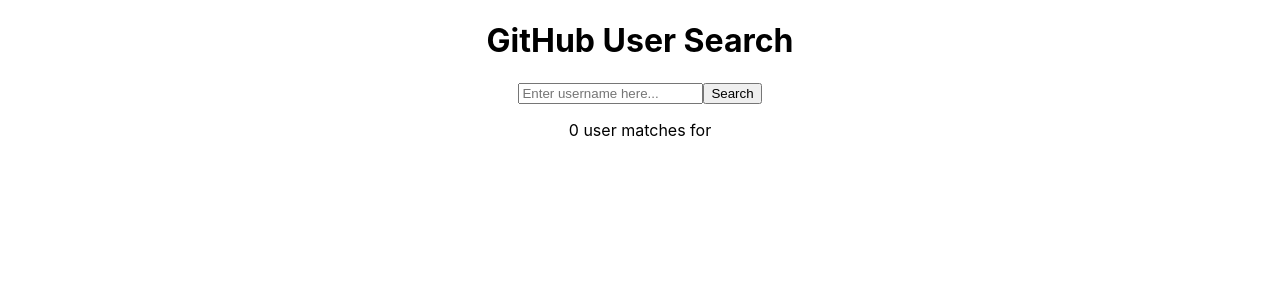
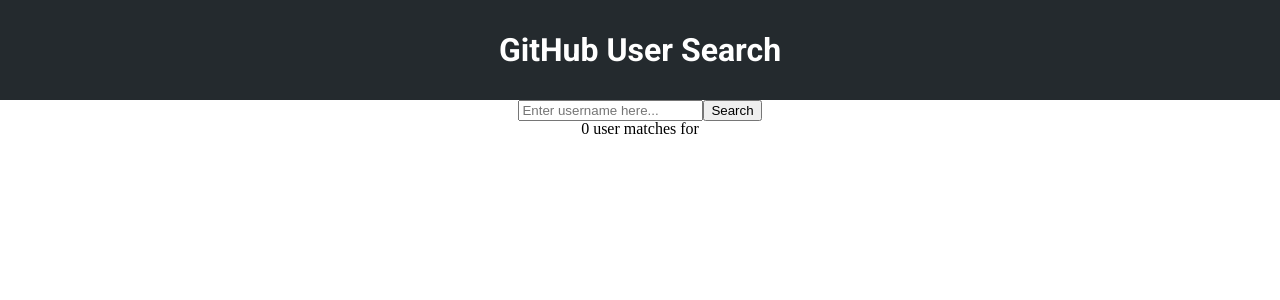
Before and after one commit to ericagirges/github-usersearch, a React (Create React App) app in the folder app/: page / in a window 1280 px wide. Shown: the top 300 px of the page. Built offline with nearby package versions, Linux system fonts and the light colour scheme.

Commit message:
started styling

```diff
--- a/app/src/App.js
+++ b/app/src/App.js
@@ -1,13 +1,29 @@
 import './App.css';
+import styled from 'styled-components';
 // components
 import SearchBar from './components/SearchBar';
+
+const Header = styled.header `
+    height: 100px;
+    background-color: #242A2E;
+    display: flex;
+    align-items: center;
+    justify-content: center;
+`
+
+const StyledTitle = styled.h1 `
+    font-family: 'Roboto';
+    font-weight: 700;
+    color: white;
+    font-size: 2.0em;
+`
 
 function App() {
   return (
     <div className="App">
-      <header>
-        <h1>GitHub User Search</h1>
-      </header>
+      <Header>
+        <StyledTitle>GitHub User Search</StyledTitle>
+      </Header>
       <SearchBar />
     </div>
   );
--- a/app/src/index.css
+++ b/app/src/index.css
@@ -1,13 +1,45 @@
+@import url('https://fonts.googleapis.com/css2?family=Roboto:ital,wght@0,400;0,700;1,300&display=swap');
+
+html, body, div, span, applet, object, iframe,
+h1, h2, h3, h4, h5, h6, p, blockquote, pre,
+a, abbr, acronym, address, big, cite, code,
+del, dfn, em, img, ins, kbd, q, s, samp,
+small, strike, strong, sub, sup, tt, var,
+b, u, i, center,
+dl, dt, dd, ol, ul, li,
+fieldset, form, label, legend,
+table, caption, tbody, tfoot, thead, tr, th, td,
+article, aside, canvas, details, embed,
+figure, figcaption, footer, header, hgroup,
+menu, nav, output, ruby, section, summary,
+time, mark, audio, video {
+	margin: 0;
+	padding: 0;
+	border: 0;
+	font-size: 100%;
+	font: inherit;
+	vertical-align: baseline;
+}
+/* HTML5 display-role reset for older browsers */
+article, aside, details, figcaption, figure,
+footer, header, hgroup, menu, nav, section {
+	display: block;
+}
 body {
-  margin: 0;
-  font-family: -apple-system, BlinkMacSystemFont, 'Segoe UI', 'Roboto', 'Oxygen',
-    'Ubuntu', 'Cantarell', 'Fira Sans', 'Droid Sans', 'Helvetica Neue',
-    sans-serif;
-  -webkit-font-smoothing: antialiased;
-  -moz-osx-font-smoothing: grayscale;
+	line-height: 1;
 }
-
-code {
-  font-family: source-code-pro, Menlo, Monaco, Consolas, 'Courier New',
-    monospace;
+ol, ul {
+	list-style: none;
 }
+blockquote, q {
+	quotes: none;
+}
+blockquote:before, blockquote:after,
+q:before, q:after {
+	content: '';
+	content: none;
+}
+table {
+	border-collapse: collapse;
+	border-spacing: 0;
+}
```
